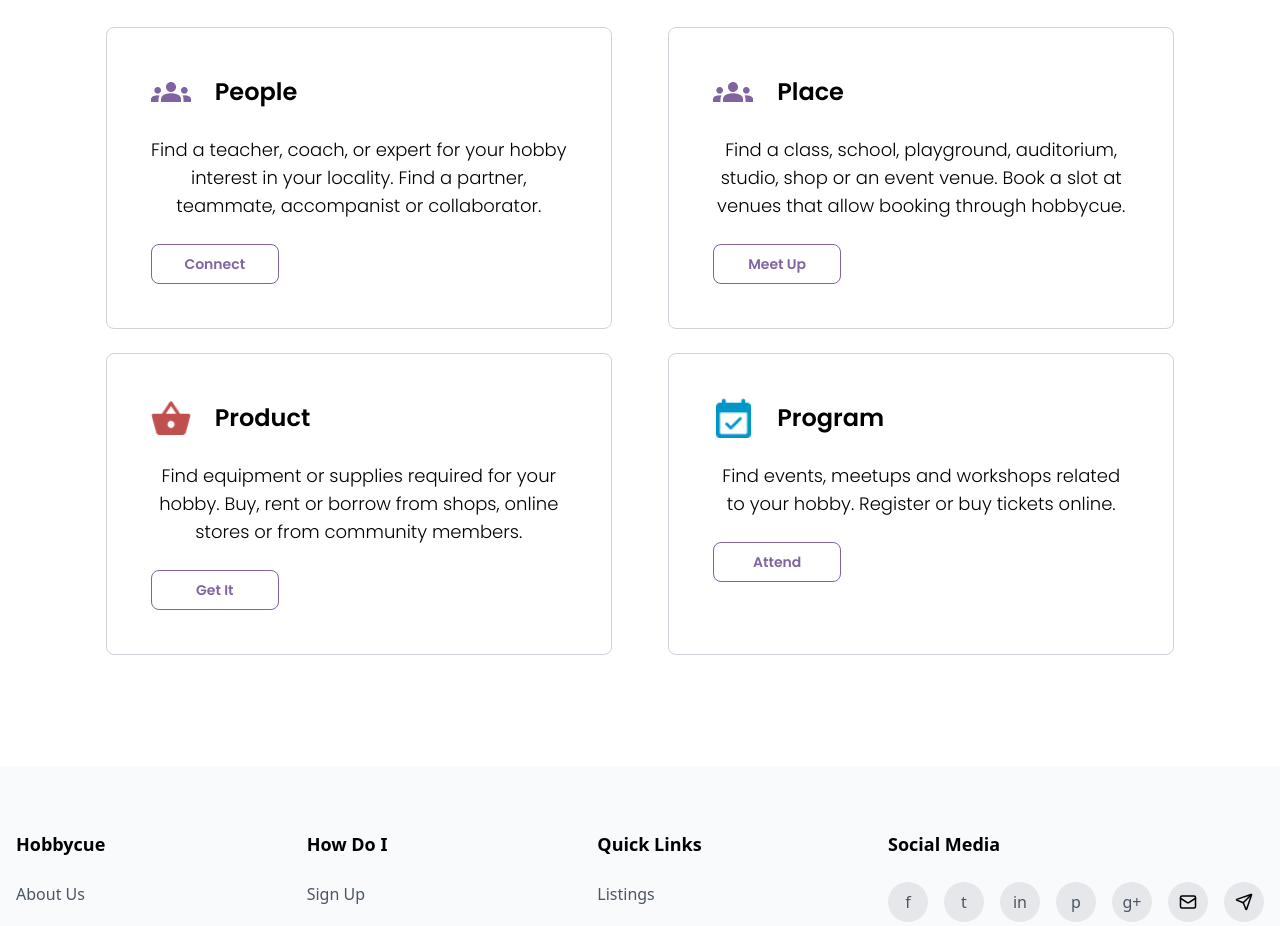
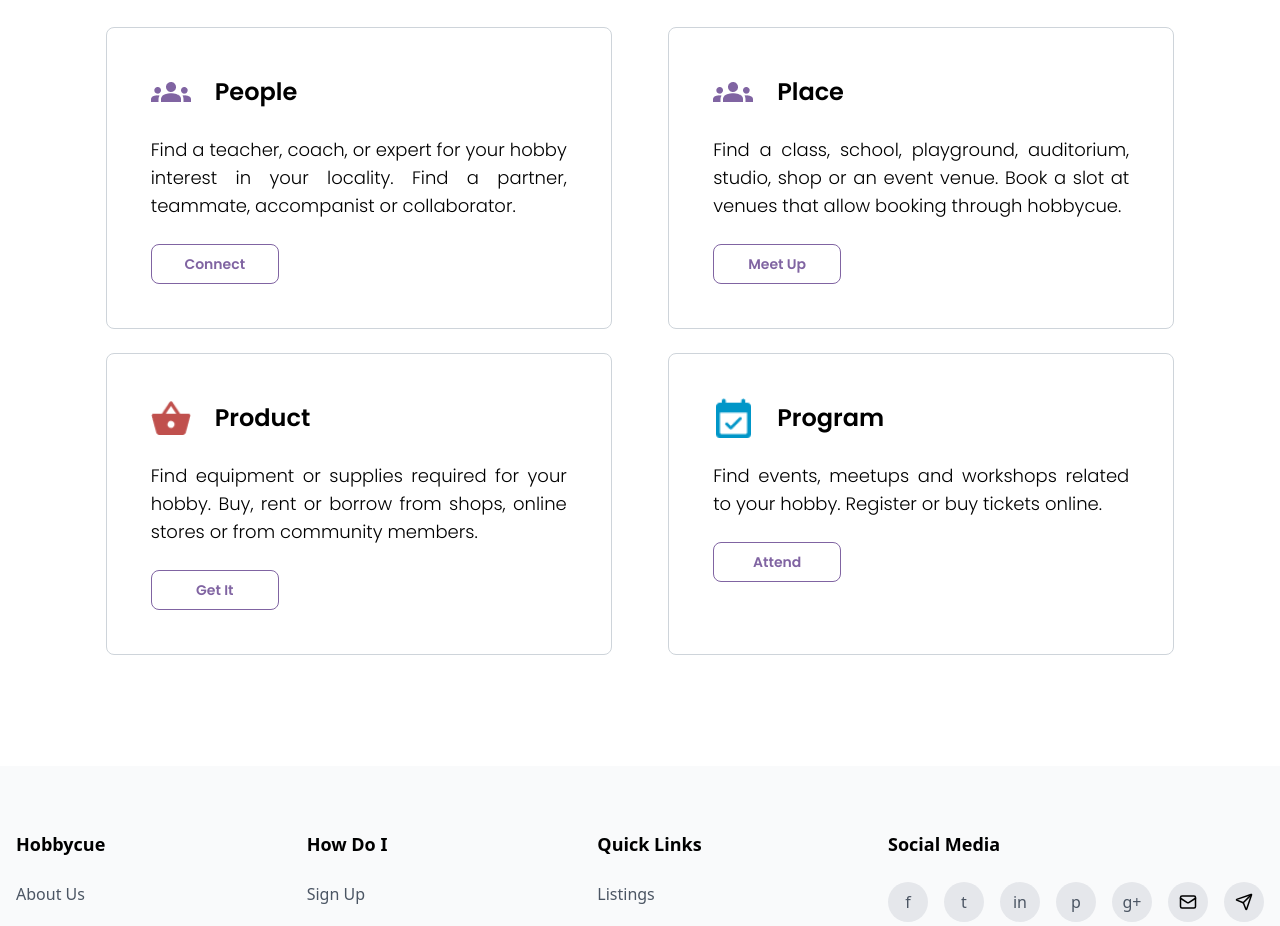
Before and after one commit to ayush-cp/hobbycue, a React (Vite) app: page / in a window 1280 px wide. Shown: the part 780-1706 px from the top of the page. Built offline with nearby package versions, Linux system fonts and the light colour scheme.

Commit message:
corrected alignments

```diff
--- a/src/Components/Categories.jsx
+++ b/src/Components/Categories.jsx
@@ -44,7 +44,7 @@ const Categories = () => {
     <div className="w-full min-h-[51.125rem] h-max bg-white grid place-items-center md:py-1 py-8">
       <div className="md:w-[86%] w-full min-h-[75%] h-max grid md:grid-cols-2 place-items-center grid-cols-1 gap-6">
         {categores.map((category) => (
-          <div className="w-[94%] md:h-full h-[216px] border border-[#CED4DA] flex flex-col md:items-start items-center md:gap-6 gap-5 md:p-11 p-6 rounded-lg">
+          <div key={category.id} className="w-[94%] md:h-full h-[216px] border border-[#CED4DA] flex flex-col md:items-start items-center md:gap-6 gap-5 md:p-11 p-6 rounded-lg">
             <div className="flex flex-row gap-6 items-center">
               <img
                 src={category.image}
@@ -55,7 +55,7 @@ const Categories = () => {
                 {category.title}
               </h3>
             </div>
-            <p className="text-center font-poppins font-light md:text-lg text-xs text-black">
+            <p className="text-center md:text-justify font-poppins font-light md:text-lg text-xs leading-5 text-black">
               {category.desc}
             </p>
             <button className="font-poppins font-semibold md:text-sm text-xs transition-all ease-linear duration-200 text-[#8064A2] hover:bg-[#8064A2]  hover:text-white border border-[#8064A2] md:h-10 h-8 md:w-32 w-full rounded-lg">
```
